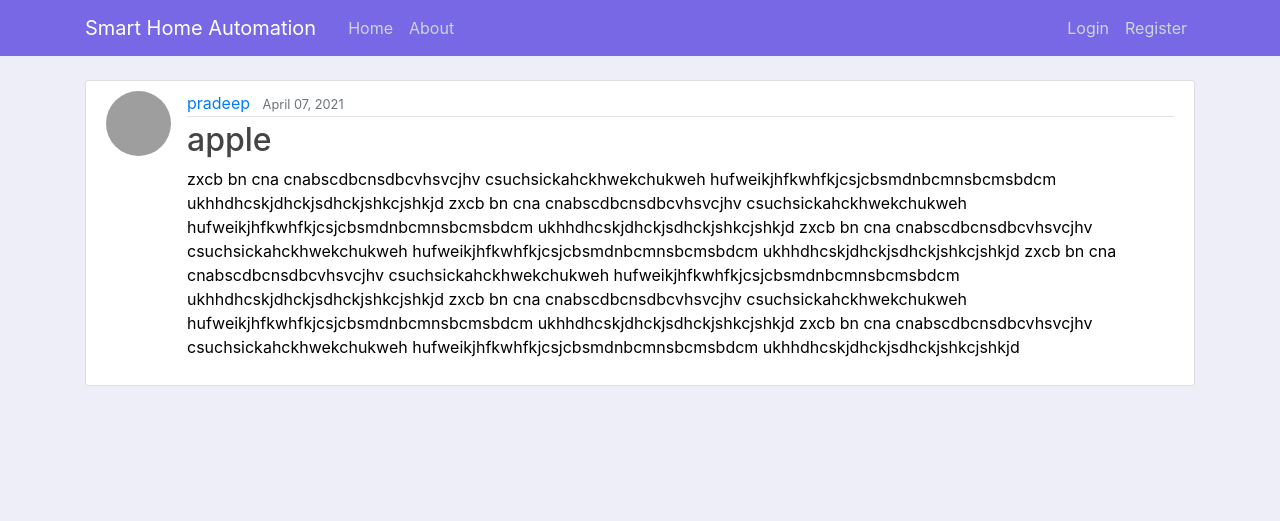
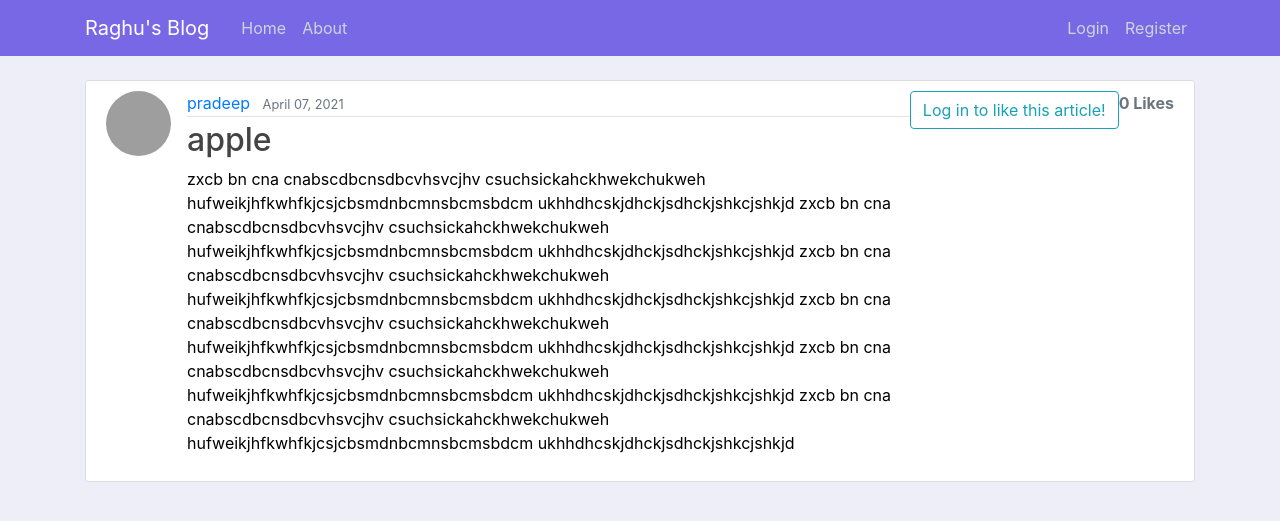
Before and after one commit to Raghunandhan8818/blog, a Django app: page /post/7/ in a window 1280 px wide. Shown: the top 521 px of the page. Run offline with Django 3.2, Linux system fonts and the light colour scheme; data comes from the database, SQL or seed files in the repository; both versions use the stored data as it was after the commit; some libraries are stand-ins or nearby versions; grey boxes are pictures that could not be loaded.

Commit message:
second commit with open_auth

```diff
--- a/blog/models.py
+++ b/blog/models.py
@@ -10,6 +10,10 @@
     content = models.TextField()
     date_posted = models.DateTimeField(default=timezone.now)
     author = models.ForeignKey(User, on_delete=models.CASCADE)
+    likes = models.ManyToManyField(User, related_name='blogpost_like')
+
+    def number_of_likes(self):
+        return self.likes.count()
 
     def __str__(self):
         return self.title
--- a/blog/static/blog/main.css
+++ b/blog/static/blog/main.css
@@ -82,3 +82,9 @@
 .account-heading {
   font-size: 2.5rem;
 }
+
+
+
+.btn-primary, .btn-primary:hover, .btn-primary:active, .btn-primary:visited {
+    background-color: #7868e6 !important;
+}
--- a/blog/templates/blog/base.html
+++ b/blog/templates/blog/base.html
@@ -3,7 +3,7 @@
 <html>
 
 <head>
-    <title>Smart Home Automation</title>
+    <title>Raghu's Blog</title>
     <!-- Required meta tags -->
     <meta charset="utf-8">
     <meta name="viewport" content="width=device-width, initial-scale=1, shrink-to-fit=no">
@@ -21,7 +21,7 @@
 <header class="site-header">
   <nav class="navbar navbar-expand-md navbar-dark bg-steel fixed-top">
     <div class="container">
-      <a class="navbar-brand mr-4" href="{% url 'blog-home' %}">Smart Home Automation</a>
+      <a class="navbar-brand mr-4" href="{% url 'blog-home' %}">Raghu's Blog</a>
       <button class="navbar-toggler" type="button" data-toggle="collapse" data-target="#navbarToggle" aria-controls="navbarToggle" aria-expanded="false" aria-label="Toggle navigation">
       <span class="navbar-toggler-icon"></span>
       </button>
--- a/blog/templates/blog/home.html
+++ b/blog/templates/blog/home.html
@@ -6,11 +6,12 @@
             <img class="rounded-circle article-img" src="{{ post.author.profile.image.url}}">
             <div class="media-body">
                 <div class="article-metadata">
-                    <a class="mr-2" href="#">{{ post.author }}</a>
+                    <a class="mr-2" href="{% url 'profile' %}">{{ post.author }}</a>
                     <small class="text-muted">{{ post.date_posted | date:"F d, Y" }}</small>
                 </div>
                 <h2><a class="article-title" href="{% url 'post-detail' post.id %}">{{ post.title }}</a></h2>
-                <p class="article-content">{{ post.content }}</p>
+                <p class="article-content">{{ post.content |truncatechars:400}}</p>
+                <a button type="button" class="btn btn-primary"  href="{% url 'post-detail' post.id %}">Read More</a button>
             </div>
         </article>
     {% endfor %}
--- a/blog/templates/blog/post_detail.html
+++ b/blog/templates/blog/post_detail.html
@@ -12,5 +12,19 @@
                 <h2 class="article-title">{{ object.title }}</h2>
                 <p class="article-content">{{ object.content }}</p>
             </div>
+        {% if user.is_authenticated %}
+  <form action="{% url 'blogpost_like' object.id %}" method="POST">
+    {% csrf_token %}
+
+    {% if post_is_liked %}
+    <button type="submit" name="blogpost_id" value="{{object.id}}" class="btn btn-info">Unlike</button>
+    {% else %}
+    <button type="submit" name="blogpost_id" value="{{object.id}}" class="btn btn-info">Like</button>
+    {% endif %}
+  </form>
+{% else %}
+  <a class="btn btn-outline-info" href="{% url 'login' %}?next={{request.path}}">Log in to like this article!</a><br>
+{% endif %}
+<strong class="text-secondary">{{ number_of_likes }} Like{{ number_of_likes|pluralize }}</strong>
         </article>
 {% endblock content %}
--- a/blog/urls.py
+++ b/blog/urls.py
@@ -1,11 +1,12 @@
 from django.urls import path
 from . import views
-from .views import PostListView, PostDetailView, PostCreateView, PostUpdateView
+from .views import PostListView, PostDetailView, PostCreateView, PostUpdateView, BlogPostLike
 
 urlpatterns = [
     path('', PostListView.as_view(), name='blog-home'),
     path('post/<int:pk>/', PostDetailView.as_view(), name='post-detail'),
     path('post/new/', PostCreateView.as_view(), name='post-create'),
     path('post/<int:pk>/update/', PostUpdateView.as_view(), name='post-update'),
-    path('about/', views.about, name='blog-about')
+    path('about/', views.about, name='blog-about'),
+    path('blogpost-like/<int:pk>/', views.BlogPostLike, name="blogpost_like")
 ]
--- a/blog/views.py
+++ b/blog/views.py
@@ -1,14 +1,24 @@
-from django.shortcuts import render
+from django.shortcuts import render,get_object_or_404
 from .models import Post
 from django.views.generic import ListView, DetailView, CreateView, UpdateView
 from django.contrib.auth.mixins import LoginRequiredMixin
-
+from django.http import HttpResponseRedirect
+from django.urls import reverse
 
 def home(request):
     context = {
         'posts': Post.objects.all()
     }
     return render(request, 'blog/home.html',context)
+
+def BlogPostLike(request, pk):
+    post = get_object_or_404(Post, id=request.POST.get('blogpost_id'))
+    if post.likes.filter(id=request.user.id).exists():
+        post.likes.remove(request.user)
+    else:
+        post.likes.add(request.user)
+
+    return HttpResponseRedirect(reverse('post-detail' , args=[str(pk)]))
 
 class PostListView(ListView):
     model = Post
@@ -19,6 +29,21 @@
 
 class PostDetailView(DetailView):
     model = Post
+
+    # template_name = MainApp/BlogPost_detail.html
+    # context_object_name = 'object'
+
+    def get_context_data(self, **kwargs):
+        data = super().get_context_data(**kwargs)
+
+        likes_connected = get_object_or_404(Post, id=self.kwargs['pk'])
+        liked = False
+        if likes_connected.likes.filter(id=self.request.user.id).exists():
+            liked = True
+        data['number_of_likes'] = likes_connected.number_of_likes()
+        data['post_is_liked'] = liked
+        return data
+
 
 class PostCreateView(LoginRequiredMixin, CreateView):
         model = Post
--- a/firstproject/urls.py
+++ b/firstproject/urls.py
@@ -1,5 +1,3 @@
-
-
 from django.contrib import admin
 from django.contrib.auth import views as auth_views
 from django.urls import path, include
@@ -14,6 +12,7 @@
     path('login/', auth_views.LoginView.as_view(template_name='users/login.html'), name='login'),
     path('logout/', auth_views.LogoutView.as_view(template_name='users/logout.html'), name='logout'),
     path('', include('blog.urls')),
+    path('accounts/', include('allauth.urls')),
 
 ]
 
--- a/users/forms.py
+++ b/users/forms.py
@@ -22,4 +22,4 @@
 class ProfileUpdateForm(forms.ModelForm):
     class Meta:
         model = Profile
-        fields = ['image']
+        fields = ['image','bio']
--- a/users/models.py
+++ b/users/models.py
@@ -13,8 +13,8 @@
     def __str__(self):
         return f'{self.user.username} Profile'
 
-    def save(self):
-        super().save()
+    def save(self, *args, **kwargs):
+        super(Profile, self).save(*args, **kwargs)
 
         img = Image.open(self.image.path)
         if img.height > 300 or img.width > 300:
--- a/users/templates/users/login.html
+++ b/users/templates/users/login.html
@@ -1,4 +1,5 @@
 {% extends "blog/base.html" %}
+{% load socialaccount %}
 
 {% load crispy_forms_tags %}
 {% block content %}
@@ -11,6 +12,7 @@
             </fieldset>
             <div class="form-group">
                 <button class="btn btn-outline-info" type="submit">Log In</button>
+                <a href="{% provider_login_url 'google' %}">Login with Google</a>
             </div>
             <div class="border-top pt-3">
                 <small class="text-muted">
--- a/users/templates/users/register.html
+++ b/users/templates/users/register.html
@@ -1,5 +1,6 @@
 {% extends "blog/base.html" %}
 {% load crispy_forms_tags %}
+{% load socialaccount %}
 {% block content %}
     <div class="content-section">
         <form method="POST">
@@ -10,6 +11,7 @@
             </fieldset>
             <div class="form-group">
                 <button class="btn btn-outline-info" type="submit">Sign up</button>
+                 <a href="{% provider_login_url 'google' %}">Login with Google</a>
             </div>
         </form>
         <div class="border-top pt-3">
```
Also changed, not shown: firstproject/settings.py (+33 -11 lines), social_app/templates/social_app/index.html (added, +10 -0 lines), social_app/urls.py (added, +8 -0 lines), users/views.py (+9 -5 lines), db.sqlite3, social_app/migrations/__init__.py (added).
